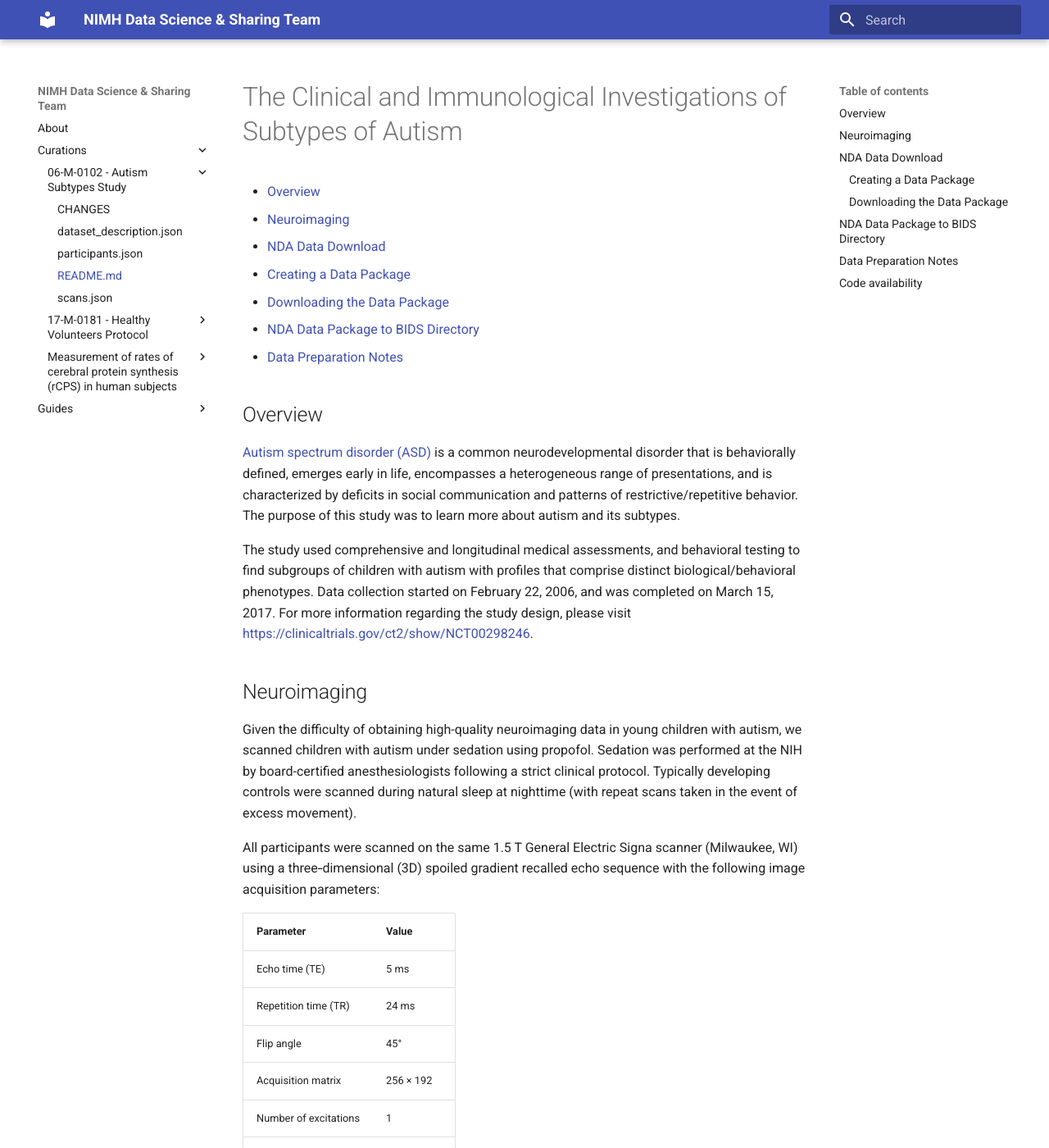
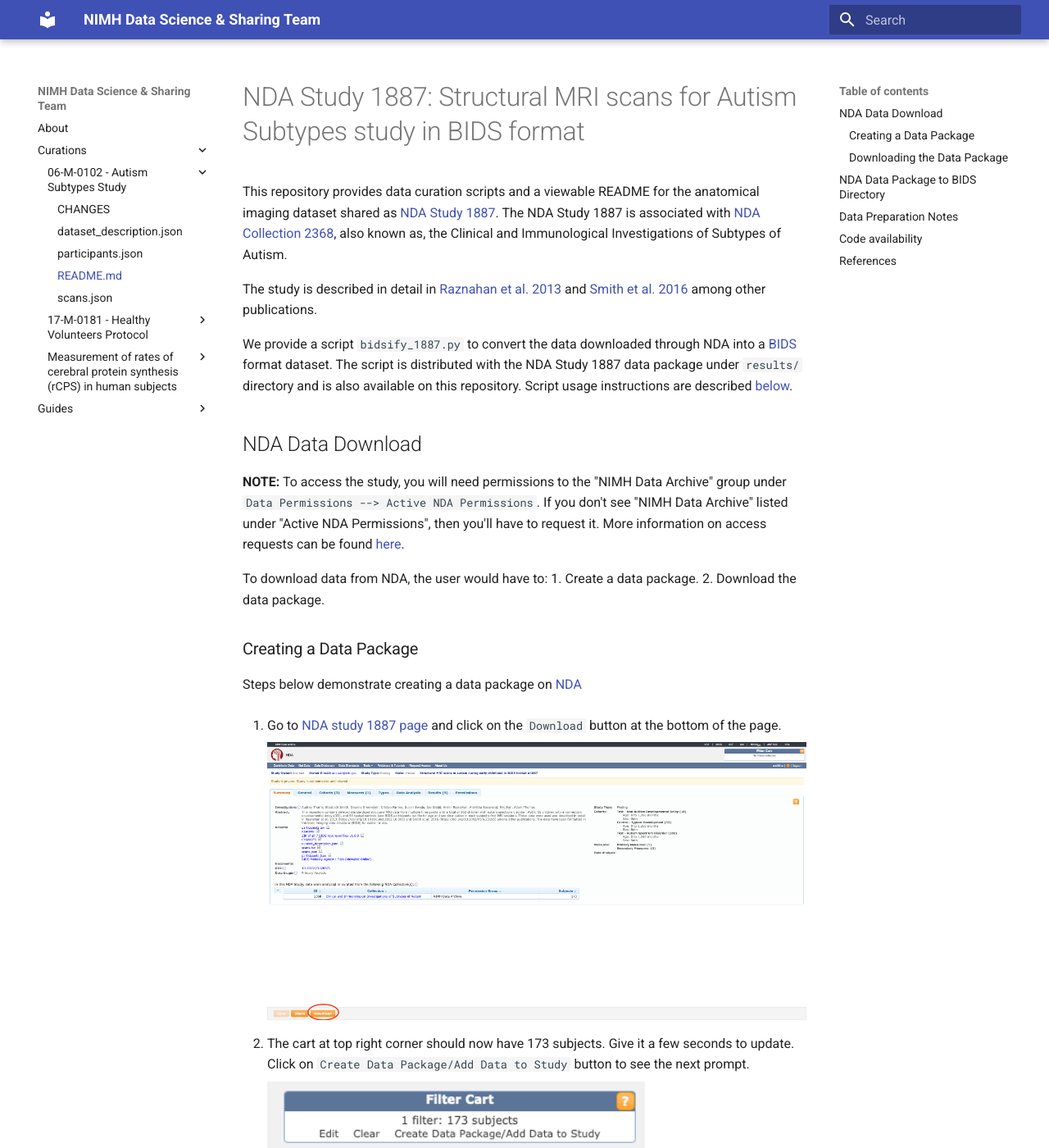
Before and after one commit to nimh-dsst/dsst-rtd, an MkDocs documentation site: the page built from docs/curations/06-M-0102/README.md, in a window 1280 px wide and 1400 px high. Shown: the whole window at 82% size. Built offline with MkDocs 1.6.1 and Material for MkDocs 9.7.7, drawn with Linux system fonts in a browser that asks for light colours; some of the changed text lies outside the part shown.

Commit message:
Update README.md

````diff
--- a/docs/curations/06-M-0102/README.md
+++ b/docs/curations/06-M-0102/README.md
@@ -1,93 +1,48 @@
-# The Clinical and Immunological Investigations of Subtypes of Autism
+# NDA Study 1887: Structural MRI scans for Autism Subtypes study in BIDS format
 
-- [Overview](#overview)
-- [Neuroimaging](#neuroimaging)
-- [NDA Data Download](#nda-data-download)
-  - [Creating a Data Package](#creating-a-data-package)
-  - [Downloading the Data Package](#downloading-the-data-package)
-- [NDA Data Package to BIDS Directory](#nda-data-package-to-bids-directory)
-- [Data Preparation Notes](#data-preparation-notes)
+This repository provides data curation scripts and a viewable README for the anatomical imaging dataset shared as [NDA Study 1887](https://nda.nih.gov/study.html?id=1887). The NDA Study 1887 is associated with [NDA Collection 2368](https://nda.nih.gov/edit_collection.html?id=2368), also known as, the Clinical and Immunological Investigations of Subtypes of Autism.
 
-## Overview
+The study is described in detail in [Raznahan et al. 2013](#references) and [Smith et al. 2016](#references) among other publications.
 
-[Autism spectrum disorder (ASD)](https://medlineplus.gov/genetics/condition/autism-spectrum-disorder) is a common
-neurodevelopmental disorder that is behaviorally defined, emerges early in life, encompasses a heterogeneous range of
-presentations, and is characterized by deficits in social communication and patterns of restrictive/repetitive behavior.
-The purpose of this study was to learn more about autism and its subtypes.
-
-The study used comprehensive and longitudinal medical assessments, and behavioral testing to find
-subgroups of children with autism with profiles that comprise distinct biological/behavioral phenotypes. Data collection
-started on February 22, 2006, and was completed on March 15, 2017. For more information regarding the study design,
-please visit [https://clinicaltrials.gov/ct2/show/NCT00298246](https://clinicaltrials.gov/ct2/show/NCT00298246).
-
-## Neuroimaging
-
-Given the difficulty of obtaining high-quality neuroimaging data in young children with autism, we scanned children with
-autism under sedation using propofol. Sedation was performed at the NIH by board-certified anesthesiologists following a
-strict clinical protocol. Typically developing controls were scanned during natural sleep at nighttime (with repeat
-scans taken in the event of excess movement).
-
-All participants were scanned on the same 1.5 T General Electric Signa scanner (Milwaukee, WI) using a
-three‐dimensional (3D) spoiled gradient recalled echo sequence with the following image acquisition parameters:
-
-| Parameter             | Value     |
-|-----------------------|-----------|
-| Echo time (TE)        | 5 ms      |
-| Repetition time (TR)  | 24 ms     |
-| Flip angle            | 45°       |
-| Acquisition matrix    | 256 × 192 |
-| Number of excitations | 1         |
-| Field of view         | 24 cm     |
+We provide a script `bidsify_1887.py` to convert the data downloaded through NDA into a [BIDS](https://bids-specification.readthedocs.io/en/stable/) format dataset. The script is distributed with the NDA Study 1887 data package under `results/` directory and is also available on this repository. Script usage instructions are described [below](#nda-data-package-to-bids-directory).
 
 ## NDA Data Download
 
-The Anatomical imaging data have been shared on [NIMH Data Archive (NDA)](https://nda.nih.gov) as [Study 1887](https://nda.nih.gov/study.html?tab=general&id=1887). To request access please visit [https://nda.nih.gov/nda/access-data-info.html](https://nda.nih.gov/nda/access-data-info.html).
+**NOTE:** To access the study, you will need permissions to the "NIMH Data Archive" group under `Data Permissions --> Active NDA Permissions`. If you don't see "NIMH Data Archive" listed under "Active NDA Permissions", then you'll have to request it. More information on access requests can be found [here](https://nda.nih.gov/nda/access-data-info.html).
 
 To download data from NDA, the user would have to:
-
 1. Create a data package.
-2. Use NDA's command-line tool or Download Manager to download the data package.
+2. Download the data package.
 
 ### Creating a Data Package
 
-Steps below demonstrate creating a data package from [NDA](https://nda.nih.gov)
+Steps below demonstrate creating a data package on [NDA](https://nda.nih.gov)
 
-1. Go to NDA study 1887 page and click on the `Download` button at the bottom of the page.
+1. Go to [NDA study 1887 page](https://nda.nih.gov/study.html?id=1887) and click on the `Download` button at the bottom of the page.
 
     <img src="images/download_1.png">
 
-
-3. The cart at top right corner should now have 173 subjects. Give it a few seconds to update. Click on `Create Data Package/Add Data to Study` button to see the next prompt.
+2. The cart at top right corner should now have 173 subjects. Give it a few seconds to update. Click on `Create Data Package/Add Data to Study` button to see the next prompt.
 
     <img src="images/download_3.png" width="70%" height="40%">
-
 
 3. Provide a desired name for the new package. Make sure to check the `Include associated data files` to download NIfTI images along with the metadata.
 
     <img src="images/download_5.png">
 
-
 4. Go back to your account dashboard and click on `Data Packages`. It might take about 15-20 minutes to create the package but once it's ready you should see something like this under data packages list.
 
     <img src="images/download_7.png">
 
+**NOTE:** As of 2023-03-29, these instructions are valid. However, this might not be the case in future. Please report it as an issue on this repo, if the instructions are not valid any more.
+
 ### Downloading the Data Package
 
-The NDA Study 1887 data package is 4 GB in size. Here's a condensed version of the command-line download instructions provided by NDA at https://github.com/NDAR/nda-tools#installing-python
+The NDA Study 1887 data package is less than 5 GB in size. It can be downloaded using one of two options:
 
-1. Install the python client `nda-tools` with
+1. NDA Tools: Download instructions using the command line utility can be found at https://github.com/NDAR/nda-tools#installing-python (Recommended)
 
-    `python3 -m pip install nda-tools --user`
-
-2. Save your NDA credentials to `keyring`, a python package used by NDA to authenticate users. Here's an example command:
-
-    `keyring set nda-tools <nda-username>`
-
-3. Run the `downloadcmd` command by specifying the data package ID that was created in the previous step
-
-    `downloadcmd -dp <data-package-id> -d <path-to-destination-directory>`
-
-Please find instructions to download a package through NDA Download Manager [here](https://nda.nih.gov/tools/nda-tools.html#download-manager-beta).
+2. Instructions to download a data package using *NDA Download Manager* can be found on https://nda.nih.gov/tools/nda-tools.html#download-manager-beta .
 
 Here's a snapshot of the partial directory after the data package has been downloaded:
 ```bash
@@ -119,11 +73,9 @@ study1887
 
 ## NDA Data Package to BIDS Directory
 
-To be BIDS standard compliant, we provide a script `bidsify_1887.py` to convert the data downloaded through NDA into a BIDS format dataset. The script is distributed with the NDA Study 1887 data package and is available through this study repository as well.
-
 Here's an example to `copy` over the NIfTI and associated metadata files into a new directory.
 
-`python3 bidsify_1887 -i nda-study-1887 -b bids-study-1887 -m copy`
+`python3 bidsify_1887.py -i nda-study-1887 -b bids-study-1887 -m copy`
 
 The user can also choose other file mapping methods such as `softlink` and `move` options. The help prompt for script is as follows:
 ```
@@ -140,16 +92,14 @@ optional arguments:
                         Path to output the BIDS formatted directory.
   -m METHOD, --method METHOD
                         Choose a method by which you'd like the files mapped:
-                                                    copy = Outputs copies to the destination BIDS directory.
-                                                    move = Moves files (without creating a copy) to the destination BIDS directory.
-                                                    softlink = Create a softlink (a.k.a. symbolic link or symlink) between NDA files and the destination BIDS directory.
-
-
+                        copy = Outputs copies to the destination BIDS directory.
+                        move = Moves files (without creating a copy) to the destination BIDS directory.
+                        softlink = Create a softlink (a.k.a. symbolic link or symlink) between NDA files and the destination BIDS directory.
 ```
 
 ## Data Preparation Notes
 Anatomical imaging data is shared in a minimally processed, raw format. However, in order to facilitate data
-analysis, the MRI data are converted to NIfTI and transformed into BIDS format using [Dcm2Bids version
+analysis, the MRI data are converted to NIfTI and transformed into [BIDS](https://bids-specification.readthedocs.io/en/stable/index.html) format using [Dcm2Bids version
 2.1.6](https://github.com/UNFmontreal/Dcm2Bids/releases/tag/2.1.6), which is a wrapper for [dcm2niix version
 1.0.20211006](https://github.com/rordenlab/dcm2niix). The
 following [modality agnostic files](https://bids-specification.readthedocs.io/en/stable/03-modality-agnostic-files.html#modality-agnostic-files)
@@ -165,9 +115,6 @@ have been shared as supporting documentation:
 | `scans.tsv`                | A tab separated tabular file indicating the method used to deface every scan available in the dataset. |
 | `scans.json`               | A JSON formatted data dictionary describing fields in `scans.tsv`.                                     |
 
-**NOTE:** Upon downloading the imaging data from NDA, please include the above files at the root level. This is REQUIRED
-if your analysis pipeline uses [BIDS Apps](https://bids-apps.neuroimaging.io/about/).
-
 The structural image types included in the dataset are T1w, T2w, FLAIR, PDw, and MTR. For Magnetization Transfer Ratio (
 MTR) images acquired in the presence and absence of an MT pulse have the `mt-on` and `mt-off` entities in their
 filenames, respectively.
@@ -176,12 +123,19 @@ To preserve subject privacy, MRI scans are defaced
 using [AFNI Refacer version 2.4](https://afni.nimh.nih.gov/pub/dist/doc/htmldoc/tutorials/refacer/refacer_run.html).
 Defaced scans were visually inspected for quality
 using [VisualQC's](https://github.com/raamana/visualqc/tree/0.6.1https://github.com/raamana/visualqc/tree/0.6.1) suite
-of QC tools. 8 of the 31 scans that failed first round of QC were manually defaced
-using [FSLeyes image editor](https://open.win.ox.ac.uk/pages/fsl/fsleyes/fsleyes/userdoc/editing_images.html) and the
-rest were programmatically corrected to ensure defacing quality. More details on the defacing workflow used can be
+of QC tools. More details on the defacing workflow used can be
 found [here](https://github.com/nih-fmrif/dsst-defacing-pipeline).
+
+8 of the 31 scans that failed first round of QC were manually defaced
+using [FSLeyes image editor](https://open.win.ox.ac.uk/pages/fsl/fsleyes/fsleyes/userdoc/editing_images.html) and the remaining 23 of 31 were programmatically corrected to ensure defacing quality. Defacing technique used for each scan in the dataset has been documented in the `scans.tsv` file.
 
 ## Code availability
 
 Scripts used for DICOM to BIDS format conversion and de-identification of anatomical MRI scans
 are available on the git repository at [https://github.com/nimh-dsst/nda-study-1887](https://github.com/nimh-dsst/nda-study-1887).
+
+## References
+1. [Study design of the Clinical and Immunological Investigations of Subtypes of Autism](https://clinicaltrials.gov/ct2/show/NCT00298246)
+2. Armin Raznahan, et al., Mapping cortical anatomy in preschool aged children with autism using surface-based morphometry, NeuroImage: Clinical, 2013, https://doi.org/10.1016/j.nicl.2012.10.005.
+3. Elizabeth Smith, et al., Cortical thickness change in autism during early childhood, Human Brain Mapping, 2016, https://doi.org/10.1002/hbm.23195 .
+4. Other publications related to the study are listed in the [`dataset_description.json`](https://github.com/nimh-dsst/nda-study-1887/blob/12d5a6f3ced98c11133a8054f5a247ac1a766d8b/BIDS_modality_agnostic_files/dataset_description.json#L28) file.
````
Also changed, not shown: other parts of docs/curations/06-M-0102/README.md (+0 -1 lines).
